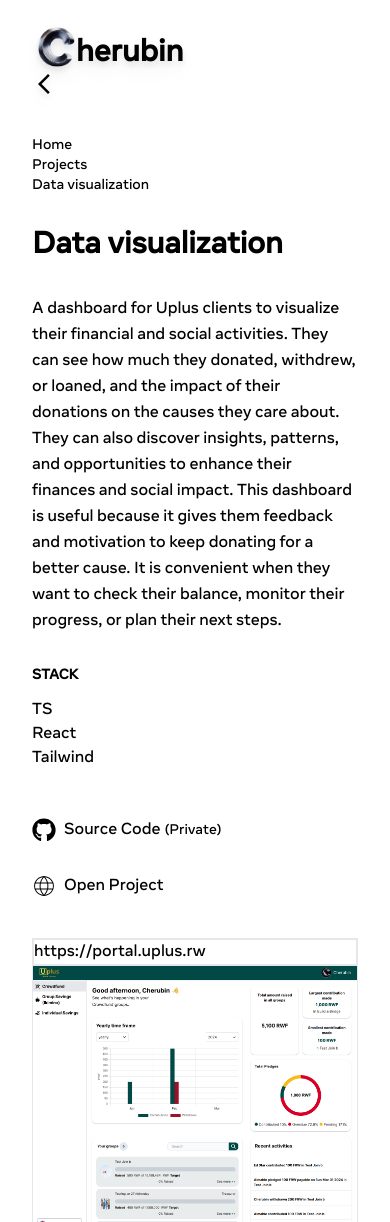
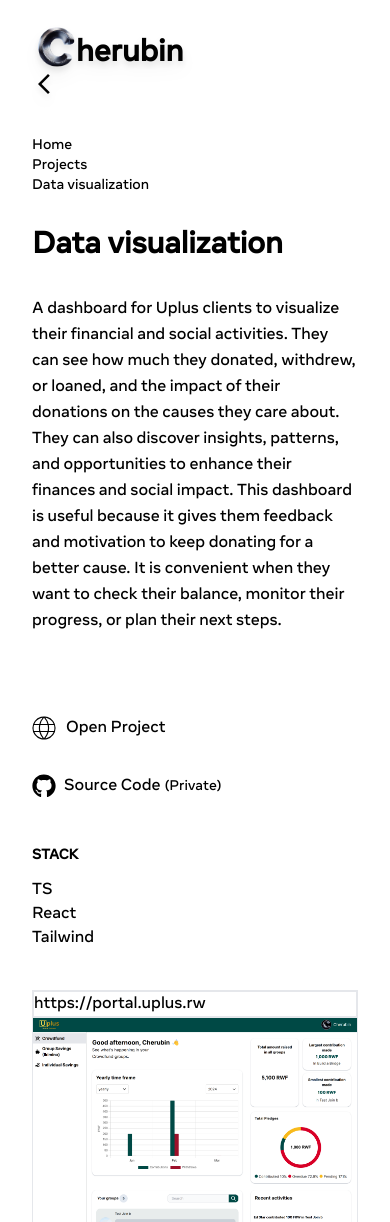
Before and after one commit to Cherubln/cherubln.github.io, a React (Vite) app: page /projects/data-visualization in a window 390 px wide. Shown: the top 1222 px of the page. Built offline with nearby package versions, Linux system fonts and the light colour scheme.

Commit message:
fix responsiveness on chrome

```diff
--- a/src/components/ProjectComponent.tsx
+++ b/src/components/ProjectComponent.tsx
@@ -5,7 +5,7 @@ import { Link } from "react-router-dom";
 
 const Project = ({ project }: { project: ProjectType }) => {
   return (
-    <div className="card card-compact rounded-lg  max-w-sm h-80 bg-base-300 shadow-xl group cursor-pointer overflow-hidden">
+    <div className="card card-compact rounded-lg max-w-xs h-80 bg-base-300 shadow-xl group cursor-pointer overflow-hidden">
       <figure>
         <img
           src={project.thumbnail}
@@ -15,7 +15,10 @@ const Project = ({ project }: { project: ProjectType }) => {
       </figure>
       <div className="card-body bg-neutral">
         <h2 className="card-title font-light">{project.name}</h2>
-        <p className="text-sm capitalize">{project.category} Development</p>
+        <p className="truncate">{project.description}</p>
+        <p className="capitalize text-neutral-content/40">
+          {project.category} Development
+        </p>
         <div className="card-actions self-end">
           <Link
             to={`/projects/${project.slug}`}
--- a/src/pages/Projects/SingleProject.tsx
+++ b/src/pages/Projects/SingleProject.tsx
@@ -17,7 +17,7 @@ const SingleProject = () => {
 
   if (!project) return <NotFound />;
   return (
-    <div key={projectName} className="container mx-auto ">
+    <div key={projectName} className="max-w-5xl mx-auto ">
       <header className="navbar sticky top-0 z-50  bg-base-100 justify-between pt-6 pb-2 px-8 md:px-16 drop-shadow-lg sm:drop-shadow-none">
         <div className="md:order-2">
           <Logo />
@@ -51,7 +51,7 @@ const SingleProject = () => {
               <li>{project?.name}</li>
             </ul>
           </div>
-          <div className="my-8 flex flex-col md:flex-row gap-8 justify-between">
+          <div className="my-8 flex flex-col md:flex-row gap-20 justify-between">
             <div>
               <h2 className="max-w-md text-3xl md:text-5xl font-semibold mb-8">
                 {project?.name}
@@ -59,15 +59,27 @@ const SingleProject = () => {
               <p className="max-w-md leading-relaxed">{project?.description}</p>
             </div>
             <div className="justify-self-end flex sm:flex-row md:flex-col flex-col gap-12 sm:justify-between md:justify-normal">
-              <div>
-                <h3 className="text-sm font-semibold mb-3 uppercase">Stack</h3>
-                <ul className="steps steps-vertical md:steps-horizontal step-primary">
-                  {project?.stack.map((tech) => (
-                    <li className=" step step-primary capitalize">{tech}</li>
-                  ))}
-                </ul>
-              </div>
-              <div className="flex flex-col gap-8 self-start">
+              <div className="order-1 flex flex-col gap-8 self-start sm:order-2 md:order-1">
+                <a
+                  href={project?.website}
+                  target="_blank"
+                  className={`${
+                    project?.website
+                      ? "hover:text-primary"
+                      : "text-neutral-content/20 cursor-not-allowed"
+                  } group flex gap-2 items-center duration-150`}
+                >
+                  <CiGlobe className="w-7 h-7 -ml-0.5" />
+                  <span>
+                    Open Project
+                    {!project?.website && (
+                      <span className="text-sm ml-1">(WIP)</span>
+                    )}
+                  </span>
+                  {project?.website && (
+                    <FaArrowRight className="-translate-x-2 opacity-0 group-hover:opacity-100  group-hover:translate-x-0 transition-all duration-300" />
+                  )}
+                </a>
                 <a
                   href={project?.sourceCode}
                   target="_blank"
@@ -88,26 +100,14 @@ const SingleProject = () => {
                     <FaArrowRight className="-translate-x-2 opacity-0 group-hover:opacity-100  group-hover:translate-x-0 transition-all duration-300" />
                   )}
                 </a>
-                <a
-                  href={project?.website}
-                  target="_blank"
-                  className={`${
-                    project?.website
-                      ? "hover:text-primary"
-                      : "text-neutral-content/20 cursor-not-allowed"
-                  } group flex gap-2 items-center duration-150`}
-                >
-                  <CiGlobe className="w-6 h-6" />
-                  <span>
-                    Open Project
-                    {!project?.website && (
-                      <span className="text-sm ml-1">(WIP)</span>
-                    )}
-                  </span>
-                  {project?.website && (
-                    <FaArrowRight className="-translate-x-2 opacity-0 group-hover:opacity-100  group-hover:translate-x-0 transition-all duration-300" />
-                  )}
-                </a>
+              </div>
+              <div className="order-2 sm:order-1 md:order-2">
+                <h3 className="text-sm font-semibold mb-3 uppercase">Stack</h3>
+                <ul className="steps steps-vertical md:steps-horizontal step-primary">
+                  {project?.stack.map((tech) => (
+                    <li className=" step step-primary capitalize">{tech}</li>
+                  ))}
+                </ul>
               </div>
             </div>
           </div>
@@ -134,7 +134,9 @@ const SingleProject = () => {
           </figure>
           <div className="card-body">
             <p>Next project</p>
-            <h2 className="card-title">{nextProject.name}</h2>
+            <h2 className="card-title text-primary group-hover:text-neutral-content">
+              {nextProject.name}
+            </h2>
             <div className="card-actions self-end">
               <Link
                 to={`/projects/${nextProject.slug}`}
--- a/src/pages/Projects/index.tsx
+++ b/src/pages/Projects/index.tsx
@@ -23,7 +23,7 @@ const ProjectSection = () => {
         </div>
       </div>
       <div className="mt-16 mb-10">
-        <div className="flex gap-3 items-center">
+        <div className="flex gap-3 items-center justify-center">
           <p>Filter by:</p>
           <ProjectsFilters
             projectsFilter={projectsFilter}
@@ -31,7 +31,7 @@ const ProjectSection = () => {
           />
         </div>
       </div>
-      <div className="flex flex-wrap gap-14 content-center justify-center">
+      <div className="flex flex-wrap gap-8 justify-center">
         <AnimatePresence>
           {projects.map((project, id) => {
             return (
--- a/src/pages/Root.tsx
+++ b/src/pages/Root.tsx
@@ -10,7 +10,7 @@ import Footer from "./Footer";
 const Root = () => {
   const [activeTab, setActiveTab] = useState("");
   return (
-    <div className="container mx-auto ">
+    <div className="max-w-5xl mx-auto">
       <Navbar activeTab={activeTab} setActiveTab={setActiveTab} />
       <div className="px-8 md:px-16">
         <Home />
```
Also changed, not shown: 1 other file (tests, documents, lock files or other folders).
